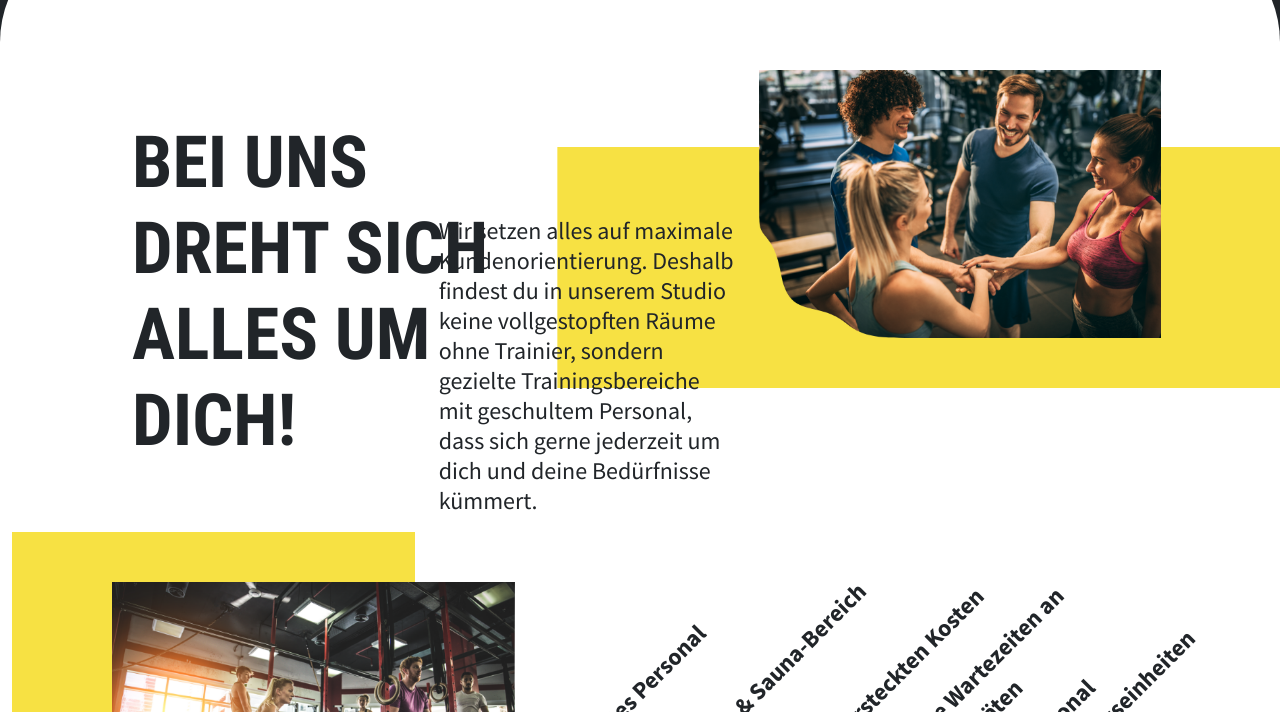
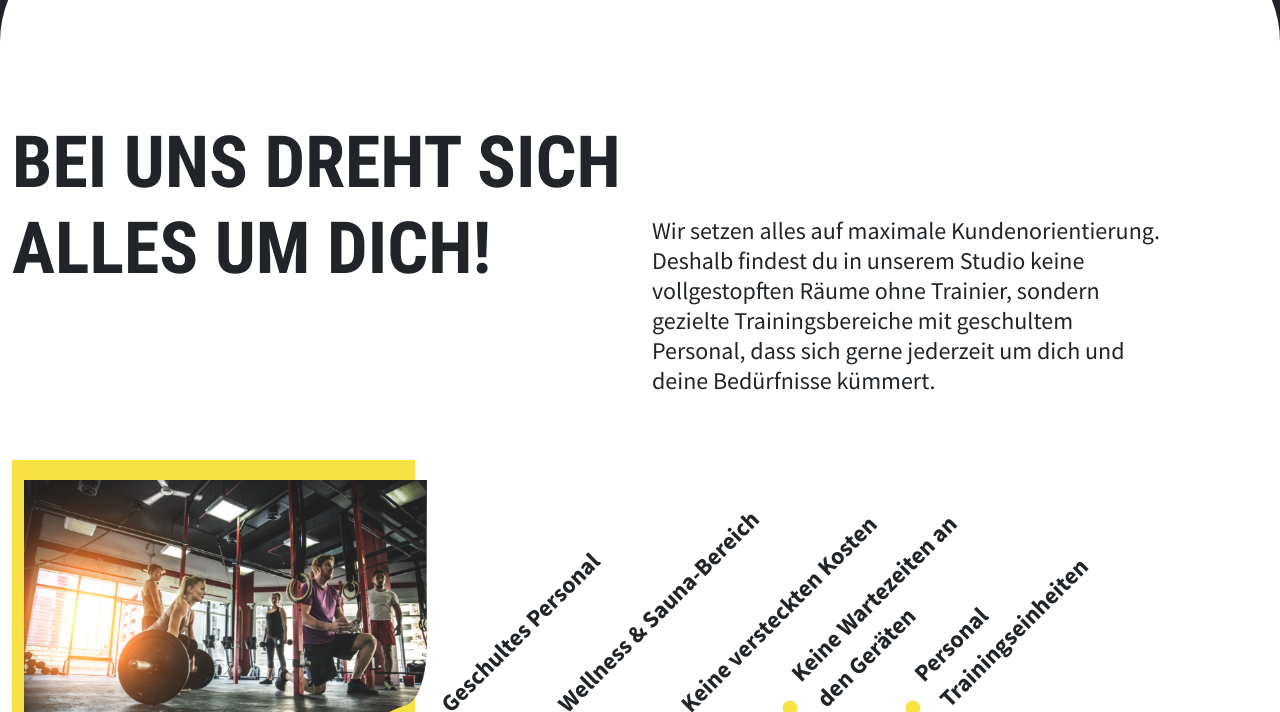
Before and after one commit to den777kaz/fitmotion, a website: page app/about.html in a window 1280 px wide. Shown: the part 88-800 px from the top of the page. Drawn offline with Linux system fonts and the light colour scheme.

Commit message:
about-> fertig

```diff
--- a/app/about.html
+++ b/app/about.html
@@ -47,17 +47,17 @@
 
             <div class="row block-1">
 
-                <div class="col-xl-4">
+                <div class="col-10 offset-1 text-center text-lg-start offset-lg-0 col-lg-6 col-xxl-4">
                     <h2>BEI UNS DREHT SICH ALLES UM DICH!</h2>
                 </div>
 
-                <div class="col-xl-3 mt-5 pt-5 position-relative z-index-2">
+                <div class="col-12 col-lg-5 col-xxl-3 my-4 my-lg-5 pt-lg-5 position-relative z-index-2">
                     <p class="fs-4 lh-sm">
-                        Wir setzen alles auf maximale Kundenorientierung. Deshalb findest du in unserem Studio keine vollgestopften Räume ohne Trainier, sondern gezielte Trainingsbereiche mit geschultem Personal, dass sich gerne jederzeit um dich und deine Bedürfnisse kümmert.                    </p>
-
+                        Wir setzen alles auf maximale Kundenorientierung. Deshalb findest du in unserem Studio keine vollgestopften Räume ohne Trainier, sondern gezielte Trainingsbereiche mit geschultem Personal, dass sich gerne jederzeit um dich und deine Bedürfnisse kümmert.
+                    </p>
                 </div>
 
-                <div class="col-4 position-relative z-index-1">
+                <div class="col-lg-12 col-xxl-4 position-relative z-index-1 mt-5 mt-lg-0 d-none d-xxl-block">
                     <div class="img-block-1">
                         <img class="img-fluid" src="./images/dest/Gruppe 87.png" alt="whats up guys">
                     </div>
@@ -71,7 +71,7 @@
                         <img class="img-fluid position-relative img--pos" src="./images/dest/Gruppe 85.png" alt="hey hey">
                     </div>
                 </div>
-                <div class="col-xl-6 offset-xl-1 d-flex align-items-end">
+                <div class="col-xl-6 offset-xxl-1 d-flex align-items-end d-none d-xl-flex">
                     <div class="chart">
                         <ul>
                             <li>Geschultes Personal</li>
@@ -193,7 +193,7 @@
                 <div class="row g-3 justify-content-center align-items-center">
 <!--                    left-->
                     <div class="col-12 col-lg-6">
-                        <div class="row g-3">
+                        <div class="row g-2 g-lg-3 ">
                             <div class="col-6">
                                 <img class="img-fluid h-100" src="./images/dest/111.png" alt="piu piu">
                             </div>
@@ -216,7 +216,7 @@
                     </div>
 <!--                    right-->
                     <div class="col-12 col-lg-6">
-                        <div class="row g-3">
+                        <div class="row g-2 g-lg-3">
                             <div class="col-6">
                                 <img class="img-fluid h-100" src="./images/dest/gal-1.png" alt="piu piu">
                             </div>
--- a/app/scss/blocks/about-hero.scss
+++ b/app/scss/blocks/about-hero.scss
@@ -5,9 +5,37 @@
     h2 {
       font-size: 72px;
       line-height: 86px;
+      min-width: 616px;
 
       position: relative;
-      left: 120px;
+
+      @media (min-width: 1836px) {
+        left: 115px;
+      }
+      @media (max-width: 1835px) {
+        left: 100px;
+      }
+      @media (max-width: 1800px) {
+        left: 70px;
+      }
+      @media (max-width: 1680px) {
+        left: 20px;
+      }
+      @media (max-width: 1545px) {
+        left: 0;
+      }
+      @media (max-width: 653px) {
+        min-width: auto;
+        font-size: 50px;
+        line-height: 1;
+        text-align: right;
+      }
+
+
+    }
+
+    p {
+      //min-width: 400px;
     }
 
   }
@@ -37,6 +65,11 @@
     .img--pos {
       top: 50px;
       left: 100px;
+
+      @media (max-width: 1400px) {
+        top: 20px;
+        left: 3%;
+      }
     }
 
   }
--- a/app/scss/blocks/team.scss
+++ b/app/scss/blocks/team.scss
@@ -26,7 +26,7 @@
   position: relative;
   text-align: center;
   z-index: 3;
-  width: 350px;
+  width: 310px;
   .avatar {
     position: relative;
     width: 100%;
```
Also changed, not shown: app/css/app.min.css.
